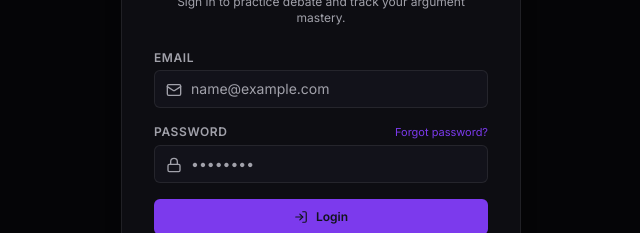
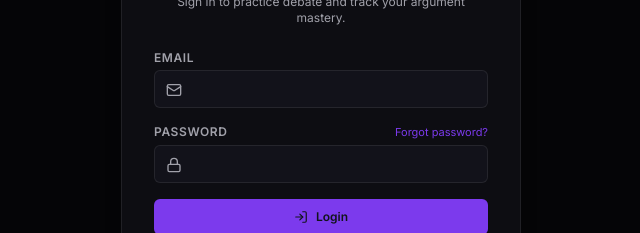
Before and after one commit to Thrinay-creator/Sparring-Ai-Debate, a React (Vite) app in the folder frontend/: page /login in a window 1280 px wide. Shown: the part 207-440 px from the top of the page, without its empty margins (319-959 px from the left). Built offline with nearby package versions, Linux system fonts and the light colour scheme; no server answers.

Commit message:
fix(auth): remove test data placeholders from auth inputs

```diff
--- a/frontend/src/i18n/en.js
+++ b/frontend/src/i18n/en.js
@@ -137,9 +137,9 @@ export default {
     signupTitle: "Create your Sparring account",
     signupSubtitle: "Join the debate chamber and refine your rhetorical strength.",
     email: "Email Address",
-    emailPlaceholder: "name@example.com",
+    emailPlaceholder: "",
     password: "Password",
-    passwordPlaceholder: "••••••••",
+    passwordPlaceholder: "",
     confirmPassword: "Confirm Password",
     loginBtn: "Login",
     signupBtn: "Create Account",
--- a/frontend/src/i18n/hi.js
+++ b/frontend/src/i18n/hi.js
@@ -137,9 +137,9 @@ export default {
     signupTitle: "अपना स्पारिंग खाता बनाएं",
     signupSubtitle: "वाद-विवाद कक्ष में शामिल हों और अपनी तर्कशक्ति निखारें।",
     email: "ईमेल पता",
-    emailPlaceholder: "name@example.com",
+    emailPlaceholder: "",
     password: "पासवर्ड",
-    passwordPlaceholder: "••••••••",
+    passwordPlaceholder: "",
     confirmPassword: "पासवर्ड की पुष्टि करें",
     loginBtn: "लॉग इन करें",
     signupBtn: "खाता बनाएं",
--- a/frontend/src/i18n/te.js
+++ b/frontend/src/i18n/te.js
@@ -137,9 +137,9 @@ export default {
     signupTitle: "ఖాతాను సృష్టించుకోండి",
     signupSubtitle: "చర్చా వేదికలో చేరి మీ వాగ్ధాటిని పదునుపెట్టుకోండి.",
     email: "ఈమెయిల్ చిరునామా",
-    emailPlaceholder: "name@example.com",
+    emailPlaceholder: "",
     password: "పాస్‌వర్డ్",
-    passwordPlaceholder: "••••••••",
+    passwordPlaceholder: "",
     confirmPassword: "పాస్‌వర్డ్‌ను నిర్ధారించండి",
     loginBtn: "లాగిన్ (Login)",
     signupBtn: "ఖాతా సృష్టించండి",
--- a/frontend/src/pages/ForgotPasswordPage.jsx
+++ b/frontend/src/pages/ForgotPasswordPage.jsx
@@ -92,7 +92,6 @@ export default function ForgotPasswordPage({ onNavigate }) {
                   required
                   value={email}
                   onChange={(e) => setEmail(e.target.value)}
-                  placeholder="your.email@example.com"
                   className="w-full pl-9 pr-3 py-2 bg-chamber-surfaceAlt border border-chamber-border rounded-md text-sm text-chamber-text placeholder-chamber-muted focus:outline-none focus:border-chamber-amber"
                 />
               </div>
--- a/frontend/src/pages/LoginPage.jsx
+++ b/frontend/src/pages/LoginPage.jsx
@@ -96,7 +96,6 @@ export default function LoginPage({ onNavigate, onSuccess }) {
                 required
                 value={email}
                 onChange={(e) => setEmail(e.target.value)}
-                placeholder={t('auth.emailPlaceholder')}
                 className="w-full pl-9 pr-3 py-2 bg-chamber-surfaceAlt border border-chamber-border rounded-md text-sm text-chamber-text placeholder-chamber-muted focus:outline-none focus:border-chamber-amber"
               />
             </div>
@@ -122,7 +121,6 @@ export default function LoginPage({ onNavigate, onSuccess }) {
                 required
                 value={password}
                 onChange={(e) => setPassword(e.target.value)}
-                placeholder={t('auth.passwordPlaceholder')}
                 className="w-full pl-9 pr-3 py-2 bg-chamber-surfaceAlt border border-chamber-border rounded-md text-sm text-chamber-text placeholder-chamber-muted focus:outline-none focus:border-chamber-amber"
               />
             </div>
--- a/frontend/src/pages/ResetPasswordPage.jsx
+++ b/frontend/src/pages/ResetPasswordPage.jsx
@@ -106,7 +106,6 @@ export default function ResetPasswordPage({ onNavigate }) {
                   required
                   value={password}
                   onChange={(e) => setPassword(e.target.value)}
-                  placeholder="At least 6 characters"
                   className="w-full pl-9 pr-3 py-2 bg-chamber-surfaceAlt border border-chamber-border rounded-md text-sm text-chamber-text placeholder-chamber-muted focus:outline-none focus:border-chamber-amber"
                 />
               </div>
@@ -123,7 +122,6 @@ export default function ResetPasswordPage({ onNavigate }) {
                   required
                   value={confirmPassword}
                   onChange={(e) => setConfirmPassword(e.target.value)}
-                  placeholder="Repeat new password"
                   className="w-full pl-9 pr-3 py-2 bg-chamber-surfaceAlt border border-chamber-border rounded-md text-sm text-chamber-text placeholder-chamber-muted focus:outline-none focus:border-chamber-amber"
                 />
               </div>
--- a/frontend/src/pages/SignupPage.jsx
+++ b/frontend/src/pages/SignupPage.jsx
@@ -123,7 +123,6 @@ export default function SignupPage({ onNavigate, onSuccess }) {
                 required
                 value={name}
                 onChange={(e) => setName(e.target.value)}
-                placeholder="Debater Name"
                 className="w-full pl-9 pr-3 py-2 bg-chamber-surfaceAlt border border-chamber-border rounded-md text-sm text-chamber-text placeholder-chamber-muted focus:outline-none focus:border-chamber-amber"
               />
             </div>
@@ -140,7 +139,6 @@ export default function SignupPage({ onNavigate, onSuccess }) {
                 required
                 value={email}
                 onChange={(e) => setEmail(e.target.value)}
-                placeholder={t('auth.emailPlaceholder')}
                 className="w-full pl-9 pr-3 py-2 bg-chamber-surfaceAlt border border-chamber-border rounded-md text-sm text-chamber-text placeholder-chamber-muted focus:outline-none focus:border-chamber-amber"
               />
             </div>
@@ -157,7 +155,6 @@ export default function SignupPage({ onNavigate, onSuccess }) {
                 required
                 value={password}
                 onChange={(e) => setPassword(e.target.value)}
-                placeholder={t('auth.passwordPlaceholder')}
                 className="w-full pl-9 pr-3 py-2 bg-chamber-surfaceAlt border border-chamber-border rounded-md text-sm text-chamber-text placeholder-chamber-muted focus:outline-none focus:border-chamber-amber"
               />
             </div>
@@ -174,7 +171,6 @@ export default function SignupPage({ onNavigate, onSuccess }) {
                 required
                 value={confirmPassword}
                 onChange={(e) => setConfirmPassword(e.target.value)}
-                placeholder={t('auth.passwordPlaceholder')}
                 className="w-full pl-9 pr-3 py-2 bg-chamber-surfaceAlt border border-chamber-border rounded-md text-sm text-chamber-text placeholder-chamber-muted focus:outline-none focus:border-chamber-amber"
               />
             </div>
```
